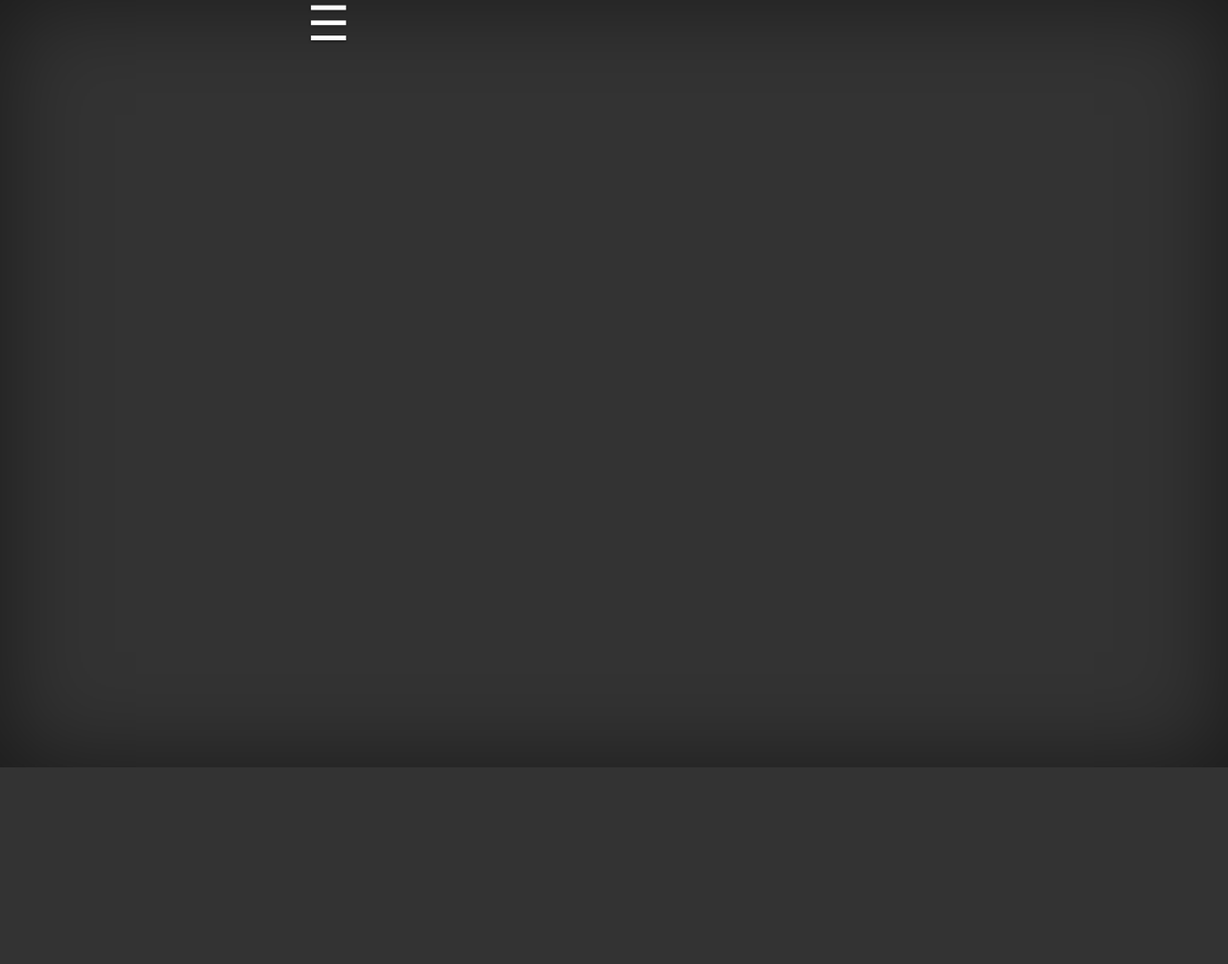
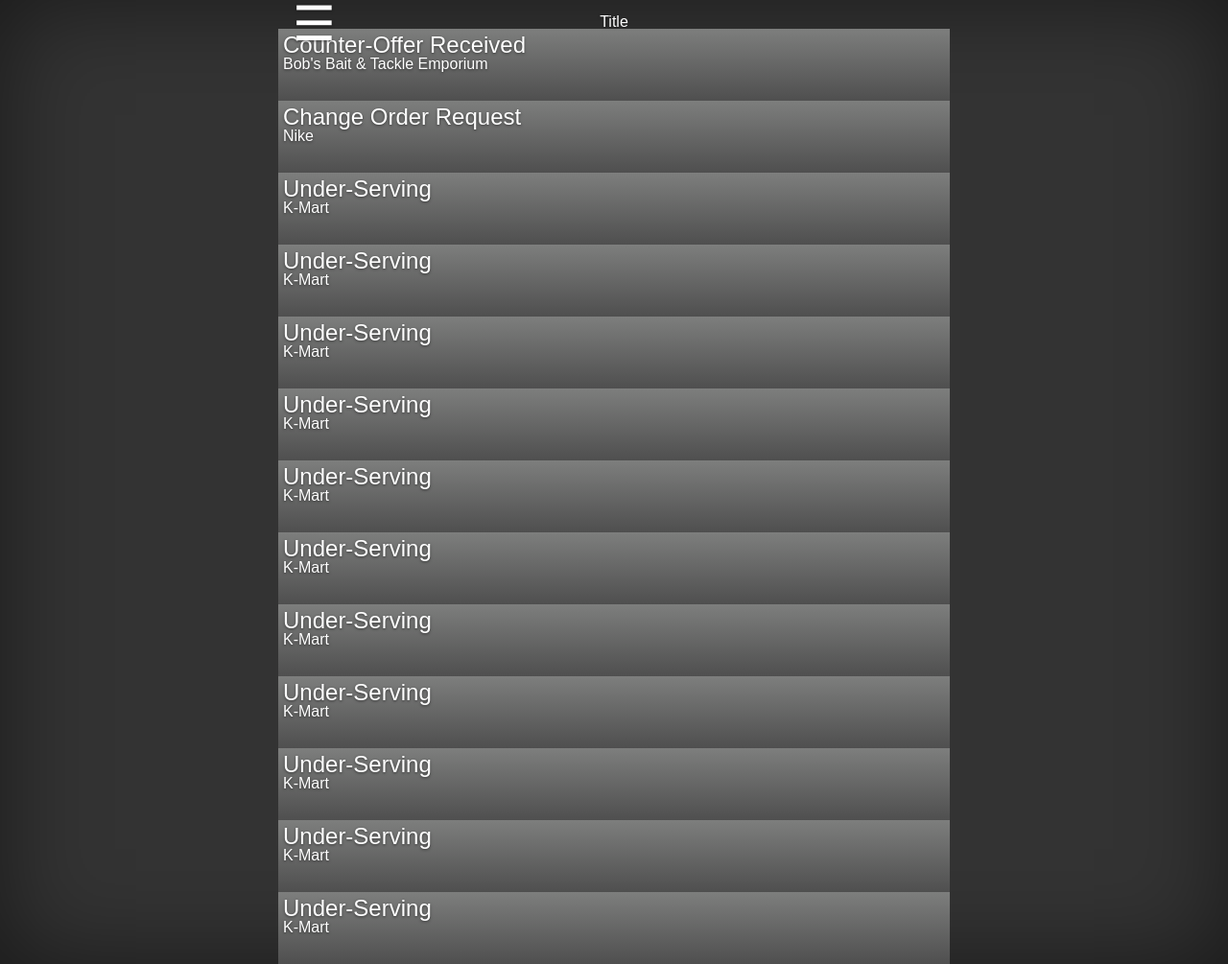
Before and after one commit to dmaii/hackday2015, a plain HTML site: page index.html in a window 1280 px wide. Shown: the whole page at 96% size. Before the commit the page ends 800 px from the top, so only its background shows below. Drawn offline with nearby package versions, Linux system fonts and the light colour scheme.

Commit message:
Title + Inbox

```diff
--- a/css/styles.css
+++ b/css/styles.css
@@ -33,6 +33,7 @@
   color: #fff;
   text-align: center;
   text-shadow: 0 1px 3px rgba(0,0,0,.5);
+  font-family: arial, helvetica, verdana, sans-serif;
 }
 
 /* Extra markup and styles for table-esque vertical and horizontal centering */
@@ -55,7 +56,7 @@
 
 /* Padding for spacing */
 .inner {
-  padding: 30px;
+  padding: 15px;
   text-align: left;
 }
 
@@ -104,6 +105,22 @@
   }
 }
 
+/*
+ * Title
+ */
+.site-wrapper .cover-container .inner h2 {
+  text-align: center;
+  position: absolute;
+  left: 0;
+  right: 0;
+}
+
+/*
+ * Hamburger Menu
+ */
+.site-wrapper .cover-container .inner h3 {
+  float: left;
+}
 
 /*
  * Cover
@@ -181,3 +198,53 @@
 .content {
   font-size: 2000px;
 }
+
+/* Inbox
+*********/
+#content .inbox li {
+  cursor: pointer;
+  height: 75px;
+  text-align: left;
+  padding: 5px;
+
+  /* Permalink - use to edit and share this gradient: http://colorzilla.com/gradient-editor/#7d7e7d+0,4f4f4f+100 */
+  background: rgb(125,126,125); /* Old browsers */
+  background: -moz-linear-gradient(top,  rgba(125,126,125,1) 0%, rgba(79,79,79,1) 100%); /* FF3.6+ */
+  background: -webkit-gradient(linear, left top, left bottom, color-stop(0%,rgba(125,126,125,1)), color-stop(100%,rgba(79,79,79,1))); /* Chrome,Safari4+ */
+  background: -webkit-linear-gradient(top,  rgba(125,126,125,1) 0%,rgba(79,79,79,1) 100%); /* Chrome10+,Safari5.1+ */
+  background: -o-linear-gradient(top,  rgba(125,126,125,1) 0%,rgba(79,79,79,1) 100%); /* Opera 11.10+ */
+  background: -ms-linear-gradient(top,  rgba(125,126,125,1) 0%,rgba(79,79,79,1) 100%); /* IE10+ */
+  background: linear-gradient(to bottom,  rgba(125,126,125,1) 0%,rgba(79,79,79,1) 100%); /* W3C */
+  filter: progid:DXImageTransform.Microsoft.gradient( startColorstr='#7d7e7d', endColorstr='#4f4f4f',GradientType=0 ); /* IE6-9 */
+}
+#content .inbox li:hover {
+  /* Permalink - use to edit and share this gradient: http://colorzilla.com/gradient-editor/#4f4f4f+0,7d7e7d+100 */
+  background: rgb(79,79,79); /* Old browsers */
+  background: -moz-linear-gradient(top,  rgba(79,79,79,1) 0%, rgba(125,126,125,1) 100%); /* FF3.6+ */
+  background: -webkit-gradient(linear, left top, left bottom, color-stop(0%,rgba(79,79,79,1)), color-stop(100%,rgba(125,126,125,1))); /* Chrome,Safari4+ */
+  background: -webkit-linear-gradient(top,  rgba(79,79,79,1) 0%,rgba(125,126,125,1) 100%); /* Chrome10+,Safari5.1+ */
+  background: -o-linear-gradient(top,  rgba(79,79,79,1) 0%,rgba(125,126,125,1) 100%); /* Opera 11.10+ */
+  background: -ms-linear-gradient(top,  rgba(79,79,79,1) 0%,rgba(125,126,125,1) 100%); /* IE10+ */
+  background: linear-gradient(to bottom,  rgba(79,79,79,1) 0%,rgba(125,126,125,1) 100%); /* W3C */
+  filter: progid:DXImageTransform.Microsoft.gradient( startColorstr='#4f4f4f', endColorstr='#7d7e7d',GradientType=0 ); /* IE6-9 */
+}
+#content .inbox li .icon {
+}
+#content .inbox li h3 {
+  font-size: 1.5em;
+}
+#content .inbox li p {
+}
+
+
+/* new clearfix */
+.clearfix:after {
+  visibility: hidden;
+  display: block;
+  font-size: 0;
+  content: " ";
+  clear: both;
+  height: 0;
+  }
+* html .clearfix             { zoom: 1; } /* IE6 */
+*:first-child+html .clearfix { zoom: 1; } /* IE7 */
--- a/index.html
+++ b/index.html
@@ -21,35 +21,86 @@
       <script src="https://oss.maxcdn.com/respond/1.4.2/respond.min.js"></script>
     <![endif]-->
   </head>
+
   <body>
     <div class="site-wrapper">
       <div class="cover-container">
-        <div class="inner">
+        <div class="inner clearfix">
           <h3 class="masthead clearfix js-menu" style="font-size: 50px;">
             &#9776;
           </h3>
+          <h2>Title</h2>
         </div>
 
         <div id="content">
-          <!--
           <ul class="inbox">
             <li class="negotiation">
               <span class="icon"></span>
               <h3>Counter-Offer Received</h3>
-              <p>Campaign: Bob's Bait &amp; Tackle Emporium</p>
+              <p>Bob's Bait &amp; Tackle Emporium</p>
             </li>
             <li class="change-order">
               <span class="icon"></span>
               <h3>Change Order Request</h3>
-              <p>Campaign: Nike</p>
+              <p>Nike</p>
             </li>
             <li class="under-serving">
               <span class="icon"></span>
               <h3>Under-Serving</h3>
-              <p>Campaign: K-Mart</p>
+              <p>K-Mart</p>
+            </li>
+
+            <li class="under-serving">
+              <span class="icon"></span>
+              <h3>Under-Serving</h3>
+              <p>K-Mart</p>
+            </li>
+            <li class="under-serving">
+              <span class="icon"></span>
+              <h3>Under-Serving</h3>
+              <p>K-Mart</p>
+            </li>
+            <li class="under-serving">
+              <span class="icon"></span>
+              <h3>Under-Serving</h3>
+              <p>K-Mart</p>
+            </li>
+            <li class="under-serving">
+              <span class="icon"></span>
+              <h3>Under-Serving</h3>
+              <p>K-Mart</p>
+            </li>
+            <li class="under-serving">
+              <span class="icon"></span>
+              <h3>Under-Serving</h3>
+              <p>K-Mart</p>
+            </li>
+            <li class="under-serving">
+              <span class="icon"></span>
+              <h3>Under-Serving</h3>
+              <p>K-Mart</p>
+            </li>
+            <li class="under-serving">
+              <span class="icon"></span>
+              <h3>Under-Serving</h3>
+              <p>K-Mart</p>
+            </li>
+            <li class="under-serving">
+              <span class="icon"></span>
+              <h3>Under-Serving</h3>
+              <p>K-Mart</p>
+            </li>
+            <li class="under-serving">
+              <span class="icon"></span>
+              <h3>Under-Serving</h3>
+              <p>K-Mart</p>
+            </li>
+            <li class="under-serving">
+              <span class="icon"></span>
+              <h3>Under-Serving</h3>
+              <p>K-Mart</p>
             </li>
           </ul>
-          -->
         </div>
 
         <div class="menu hidden">
```
